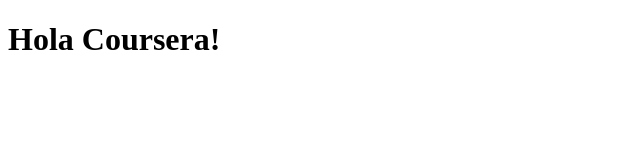
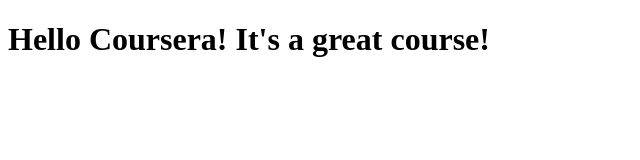
Before and after one commit to marcosalmonte62bit/coursera-test, a plain HTML site: page index.html in a window 1280 px wide. Shown: the whole page, without its empty margins (0-640 px from the left). Drawn offline with Linux system fonts and the light colour scheme.

Commit message:
Pequena adicion al contenido de mi pagina

```diff
--- a/index.html
+++ b/index.html
@@ -4,6 +4,6 @@
 	<title>Hola Coursera!</title>
 </head>
 <body>
-<h1>Hola Coursera!<h1>
+<h1>Hello Coursera! It's a great course!<h1>
 </body>
 </html>
```
